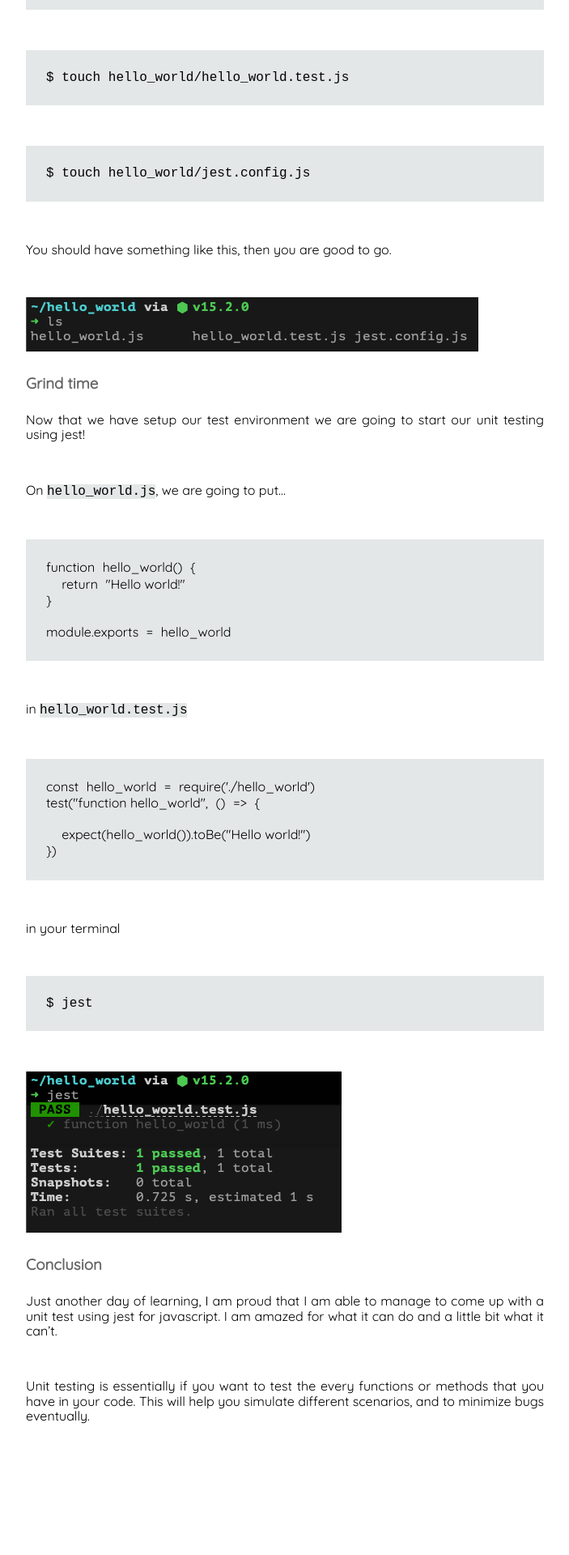
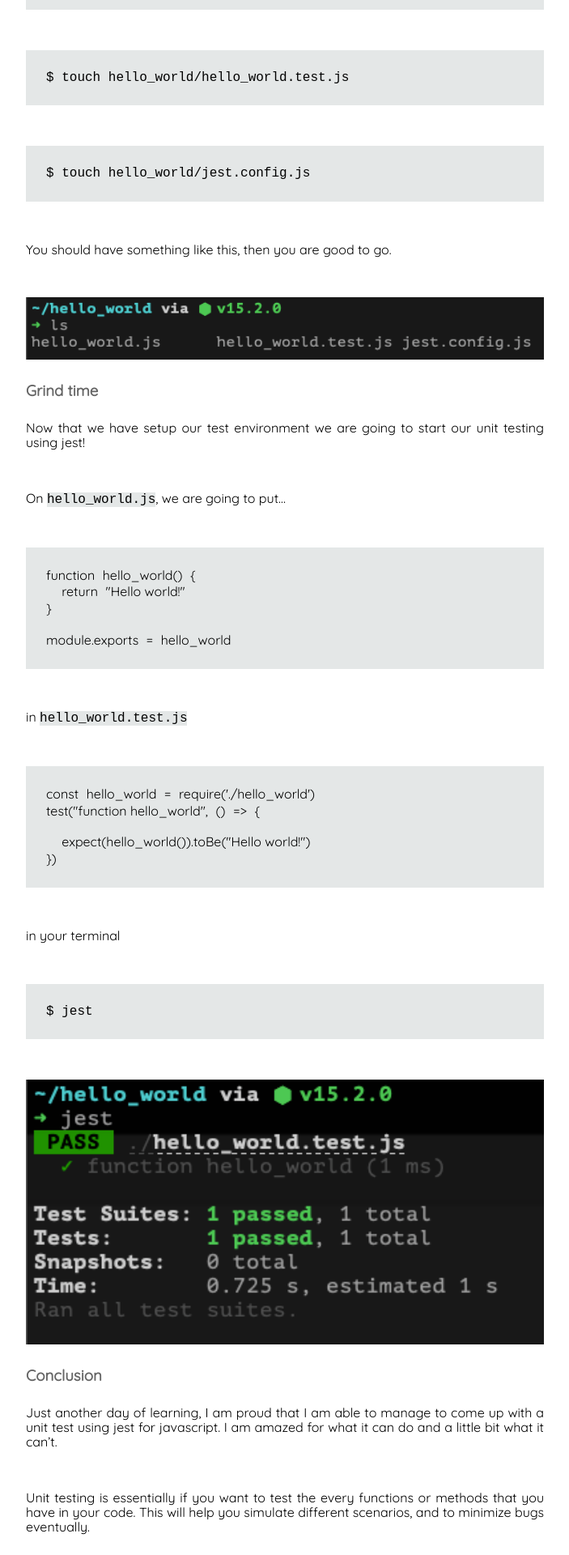
Before and after one commit to pau-riosa/pau-riosa.github.io, a Jekyll site: the page built from _posts/2021-03-28-creating-unit-test-in-javascript.md, in a window 1280 px wide. Shown: the part 1042-2962 px from the top of the page at 81% size, without its empty margins (288-991 px from the left). Built offline with Jekyll 4.4.1, drawn with Linux system fonts in a browser that asks for light colours; before the commit the page ends 2825 px from its top, so only the background shows below that.

Commit message:
img width 100 percent

```diff
--- a/assets/css/style.css
+++ b/assets/css/style.css
@@ -249,4 +249,8 @@ section.post-content-section .post-content {
   margin: 100px 0;
 }
 
+img {
+  width: 100%;
+}
+
 /* end of post-section */
```
